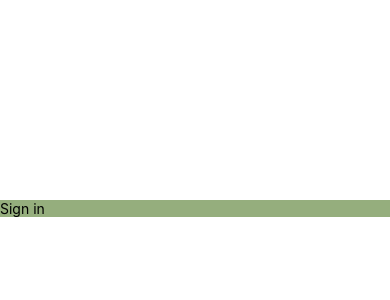
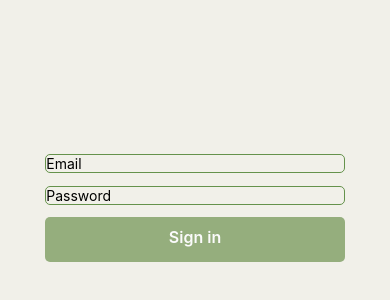
Before and after one commit to myplants-lacapsule/myplants-frontend, a React Native app: screen /SignIn in a window 390 px wide. Shown: the part 214-514 px from the top of the page. Built offline with nearby package versions, Linux system fonts and the light colour scheme.

Commit message:
updated register

```diff
--- a/App.js
+++ b/App.js
@@ -2,12 +2,21 @@ import { NavigationContainer } from "@react-navigation/native";
 import { createNativeStackNavigator } from "@react-navigation/native-stack";
 import { createBottomTabNavigator } from "@react-navigation/bottom-tabs";
 import FontAwesome from "react-native-vector-icons/FontAwesome";
+
 import WelcomeScreen from "./screens/WelcomeScreen";
 import SignInScreen from "./screens/SignInScreen";
 import SignUpScreen from "./screens/SignUpScreen";
 import HomeScreen from "./screens/HomeScreen";
 import SearchScreen from "./screens/SearchScreen";
 import MapScreen from "./screens/MapScreen";
+
+import { Provider } from "react-redux";
+import { configureStore } from "@reduxjs/toolkit";
+import user from "./reducers/user";
+
+const store = configureStore({
+  reducer: { user },
+});
 
 const Stack = createNativeStackNavigator();
 const Tab = createBottomTabNavigator();
@@ -27,11 +36,11 @@ const TabNavigator = () => {
             iconName = "heart";
           }
 
-          return <FontAwesome name={iconName} size={size} color={color} />;
+          return <FontAwesome name={iconName} size={25} color={color} />;
         },
 
-        tabBarActiveTintColor: "#e8be4b",
-        tabBarInactiveTintColor: "#b2b2b2",
+        tabBarActiveTintColor: "black",
+        tabBarInactiveTintColor: "red",
         headerShown: false,
       })}
     >
@@ -44,6 +53,7 @@ const TabNavigator = () => {
 
 export default function App() {
   return (
+    <Provider store={store}>
       <NavigationContainer>
         <Stack.Navigator screenOptions={{ headerShown: false }}>
           <Stack.Screen name="Welcome" component={WelcomeScreen} />
@@ -52,5 +62,6 @@ export default function App() {
           <Stack.Screen name="TabNavigator" component={TabNavigator} />
         </Stack.Navigator>
       </NavigationContainer>
+    </Provider>
   );
 }
--- a/components/AuthenticationButton.js
+++ b/components/RegisterButton.js
@@ -1,6 +1,6 @@
 import { StyleSheet, Text, TouchableOpacity } from "react-native";
 
-export default function AuthenticationButton({ title, onPress, style }) {
+export default function RegisterButton({ title, onPress, style }) {
   return (
       <TouchableOpacity
         onPress={onPress}
@@ -14,7 +14,17 @@ export default function AuthenticationButton({ title, onPress, style }) {
 
 const styles = StyleSheet.create({
 	button: {
-		width: '100%',
+		width: '96%',
+		margin: '2%',
+		paddingTop: 10,
+		alignItems: 'center',
+		borderRadius: 5,
     backgroundColor: "#95AE7D",
   },
+	textButton: {
+		color: '#FBFBFB',
+		height: 35,
+		fontWeight: '600',
+    fontSize: 16,
+	},
 });
--- /dev/null
+++ b/components/RegisterInput.js
@@ -0,0 +1,26 @@
+import { StyleSheet, TextInput, View } from "react-native";
+
+export default function RegisterInput({ placeholder, onChangeText, value, style, secureTextEntry }) {
+  return (
+    <View>
+      <TextInput
+        placeholder={placeholder}
+        onChangeText={onChangeText}
+        value={value}
+        style={[styles.input, style]}
+				secureTextEntry={secureTextEntry}
+      />
+    </View>
+  );
+}
+
+const styles = StyleSheet.create({
+  input: {
+		width: '96%',
+		margin: '2%',
+    borderWidth: 1,
+		borderRadius: 5,
+		borderColor: '#65924B',
+    backgroundColor: "#F1F0E9",
+  },
+});
--- a/reducers/user.js
+++ b/reducers/user.js
@@ -0,0 +1,23 @@
+import { createSlice } from '@reduxjs/toolkit';
+
+const initialState = {
+  value: { token: null, username: null },
+};
+
+export const userSlice = createSlice({
+  name: 'user',
+  initialState,
+  reducers: {
+    login: (state, action) => {
+      state.value.token = action.payload.token;
+      state.value.username = action.payload.username;
+    },
+    logout: (state) => {
+      state.value.token = null;
+      state.value.username = null;
+    },
+  },
+});
+
+export const { login, logout } = userSlice.actions;
+export default userSlice.reducer;
--- a/screens/SignInScreen.js
+++ b/screens/SignInScreen.js
@@ -1,19 +1,62 @@
-import { KeyboardAvoidingView, Platform, StyleSheet } from "react-native";
+import { KeyboardAvoidingView, Platform, StyleSheet, View } from "react-native";
+import { useState } from "react";
+import { useDispatch } from "react-redux";
 import { useNavigation } from "@react-navigation/native";
-import AuthenticationButton from "../components/AuthenticationButton.js";
+import { login } from "../reducers/user";
+import RegisterButton from "../components/RegisterButton.js";
+import RegisterInput from "../components/RegisterInput.js";
 
 export default function SignInScreen() {
-  const navigation = useNavigation();
+  const dispatch = useDispatch();
+	const navigation = useNavigation();
+
+  const [signInEmail, setSignInEmail] = useState("");
+  const [signInPassword, setSignInPassword] = useState("");
+
+  const handleConnection = () => {
+    fetch("http://192.168.100.50:3000/users/signin", {
+      method: "POST",
+      headers: { "Content-Type": "application/json" },
+      body: JSON.stringify({ email: signInEmail, password: signInPassword }),
+    })
+      .then((response) => response.json())
+      .then((data) => {
+        if (data.result) {
+          dispatch(login({ email: signInEmail, token: data.token }));
+          setSignInEmail("");
+          setSignInPassword("");
+					navigation.navigate("TabNavigator");
+        }
+      });
+  };
 
   return (
     <KeyboardAvoidingView
       style={styles.container}
       behavior={Platform.OS === "ios" ? "padding" : "height"}
     >
-      <AuthenticationButton
-        title="Sign in"
-        onPress={() => navigation.navigate("TabNavigator")}
-      />
+      <View style={styles.registerContainer}>
+        <RegisterInput
+          placeholder="Email"
+          autoCapitalize="none"
+          keyboardType="email-address"
+          textContentType="emailAddress"
+          autoComplete="email"
+          value={signInEmail}
+          onChangeText={setSignInEmail}
+					returnKeyType="next"
+        />
+        <RegisterInput
+          placeholder="Password"
+          secureTextEntry={true}
+          textContentType="password"
+          autoComplete="password"
+          value={signInPassword}
+          onChangeText={setSignInPassword}
+					returnKeyType="done"
+        />
+        <RegisterButton title="Sign in" onPress={handleConnection} />
+      </View>
     </KeyboardAvoidingView>
   );
 }
@@ -21,11 +64,11 @@ export default function SignInScreen() {
 const styles = StyleSheet.create({
   container: {
     flex: 1,
-    backgroundColor: "white",
+    backgroundColor: "#F1F0E9",
     alignItems: "center",
     justifyContent: "center",
   },
-  button: {
-    backgroundColor: "lightblue",
+  registerContainer: {
+    width: "80%",
   },
 });
--- a/screens/SignUpScreen.js
+++ b/screens/SignUpScreen.js
@@ -1,6 +1,6 @@
-import { KeyboardAvoidingView, Platform, StyleSheet } from "react-native";
+import { KeyboardAvoidingView, Platform, StyleSheet, View } from "react-native";
 import { useNavigation } from "@react-navigation/native";
-import AuthenticationButton from "../components/AuthenticationButton.js";
+import RegisterButton from "../components/RegisterButton.js";
 
 export default function SignUpScreen() {
   const navigation = useNavigation();
@@ -10,10 +10,12 @@ export default function SignUpScreen() {
       style={styles.container}
       behavior={Platform.OS === "ios" ? "padding" : "height"}
     >
-      <AuthenticationButton
-        title="Sign up"
-        onPress={() => navigation.navigate("TabNavigator")}
-      />
+      <View style={styles.buttonContainer}>
+        <RegisterButton
+          title="Sign up"
+          onPress={() => navigation.navigate("TabNavigator")}
+        />
+      </View>
     </KeyboardAvoidingView>
   );
 }
@@ -21,9 +23,13 @@ export default function SignUpScreen() {
 const styles = StyleSheet.create({
   container: {
     flex: 1,
-    backgroundColor: "lightyellow",
+    backgroundColor: "#F1F0E9",
     alignItems: "center",
     justifyContent: "center",
+  },
+  buttonContainer: {
+    height: "10px",
+    width: "80%",
   },
   button: {
     backgroundColor: "lightblue",
--- a/screens/WelcomeScreen.js
+++ b/screens/WelcomeScreen.js
@@ -3,28 +3,29 @@ import {
   KeyboardAvoidingView,
   Platform,
   StyleSheet,
-	View
+  View,
 } from "react-native";
 import { useNavigation } from "@react-navigation/native";
-import AuthenticationButton from '../components/AuthenticationButton.js';
+import RegisterButton from "../components/RegisterButton.js";
 
 export default function WelcomeScreen() {
-	const navigation = useNavigation();
+  const navigation = useNavigation();
 
   return (
     <KeyboardAvoidingView
       style={styles.container}
       behavior={Platform.OS === "ios" ? "padding" : "height"}
     >
-      <Image style={styles.image} source={require("../assets/favicon.png")} />
+      <Image style={styles.image} source={require("../assets/logo.jpg")} />
       <View style={styles.buttonContainer}>
-        <AuthenticationButton
-				title='Sign in'
-				onPress={() => navigation.navigate('SignIn')}
-				/>
-				<AuthenticationButton
-				title='Sign up'
-				onPress={() => navigation.navigate('SignUp')}/>
+        <RegisterButton
+          title="Sign in"
+          onPress={() => navigation.navigate("SignIn")}
+        />
+        <RegisterButton
+          title="Sign up"
+          onPress={() => navigation.navigate("SignUp")}
+        />
       </View>
     </KeyboardAvoidingView>
   );
@@ -33,12 +34,23 @@ export default function WelcomeScreen() {
 const styles = StyleSheet.create({
   container: {
     flex: 1,
-    backgroundColor: "#D3D3D3",
+    backgroundColor: "#F1F0E9",
     alignItems: "center",
     justifyContent: "center",
   },
-  image: {},
-	buttonContainer: {
-		width: "80%",
-	},
+  image: {
+    margin: 10,
+    width: 150,
+    height: 150,
+    borderRadius: 15,
+    marginBottom: 55,
+  },
+  buttonContainer: {
+    height: "10px",
+    width: "80%",
+    display: "flex",
+    flexDirection: "column",
+    justifyContent: "space-between",
+    backgroundColor: "#F1F0E9",
+  },
 });
```
Also changed, not shown: assets/logo.jpg (added). Lines whose indentation alone changed are shown as unchanged.
